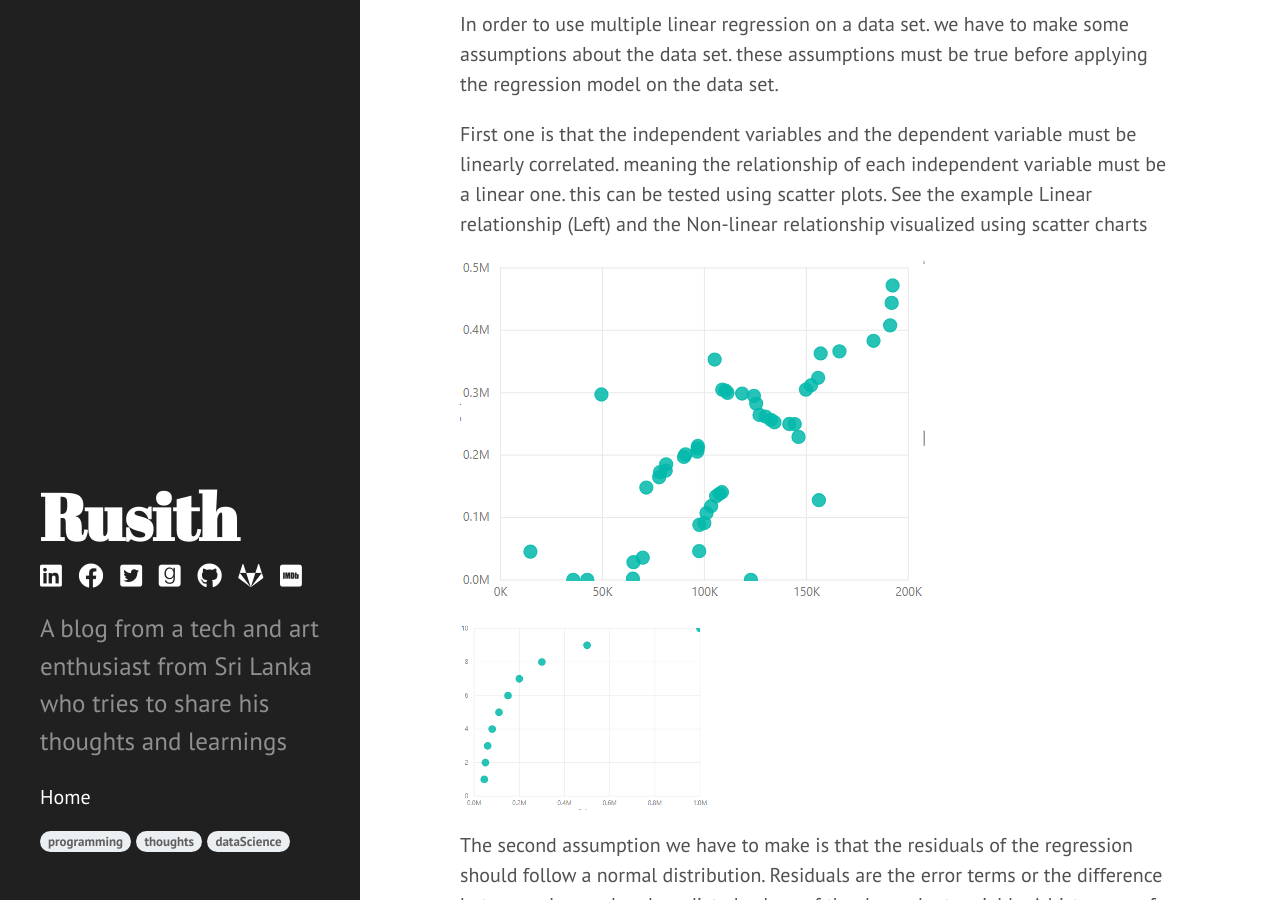
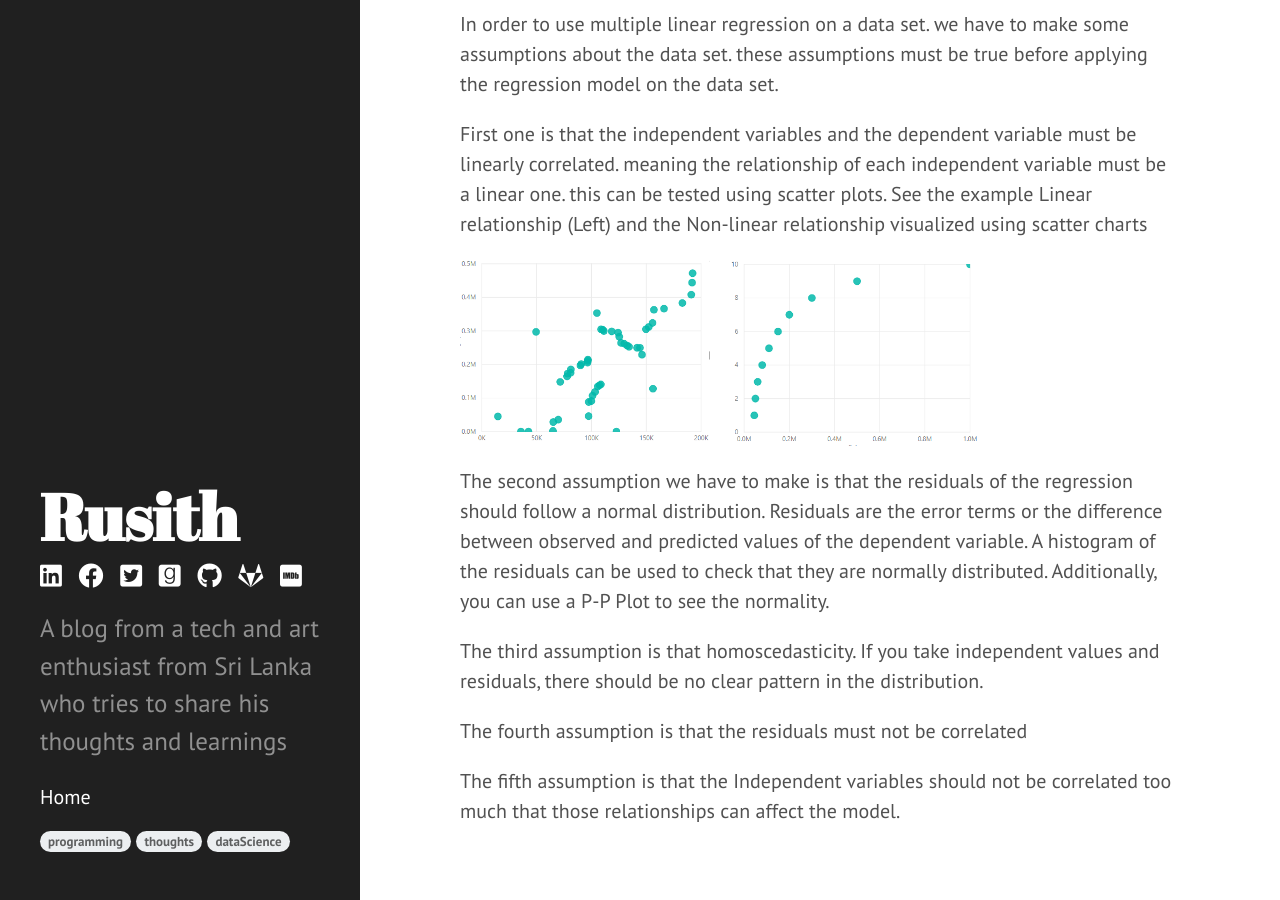
Before and after one commit to rusith/rusith.github.io, a Jekyll site: the page built from _posts/2019-06-12-multiple-linear-regression-python.md, in a window 1280 px wide and 900 px high, scrolled down 2132 px. Built offline with Jekyll 4.4.1, drawn with Linux system fonts in a browser that asks for light colours; nearby versions of some CDN libraries; formulas are drawn with MathJax 3; comment, search, counter and statistics services are not loaded.

Commit message:
fixed css in images

```diff
--- a/_posts/2019-06-12-multiple-linear-regression-python.md
+++ b/_posts/2019-06-12-multiple-linear-regression-python.md
@@ -77,7 +77,7 @@ In order to use multiple linear regression on a data set. we have to make some a
 
 First one is that the independent variables and the dependent variable must be linearly correlated. meaning the relationship of each independent variable must be a linear one. this can be tested using scatter plots. See the example Linear relationship (Left) and the Non-linear relationship visualized using scatter charts
 
-<img src="{{ site.url }}/public/post-data/2019-06-12-multiple-linear-regression-with-python/scatter-linear.png" style="width:250px, float:left; margin-right:20px">
+<img src="{{ site.url }}/public/post-data/2019-06-12-multiple-linear-regression-with-python/scatter-linear.png" style="width:250px;float:left; margin-right:20px">
 <img src="{{ site.url }}/public/post-data/2019-06-12-multiple-linear-regression-with-python/s-non-linear.png" style="width:250px">
 
 The second assumption we have to make is that the residuals of the regression should follow a normal distribution. Residuals are the error terms or the difference between observed and predicted values of the dependent variable. A histogram of the residuals can be used to check that they are normally distributed. Additionally, you can use a P-P Plot to see the normality.
```
